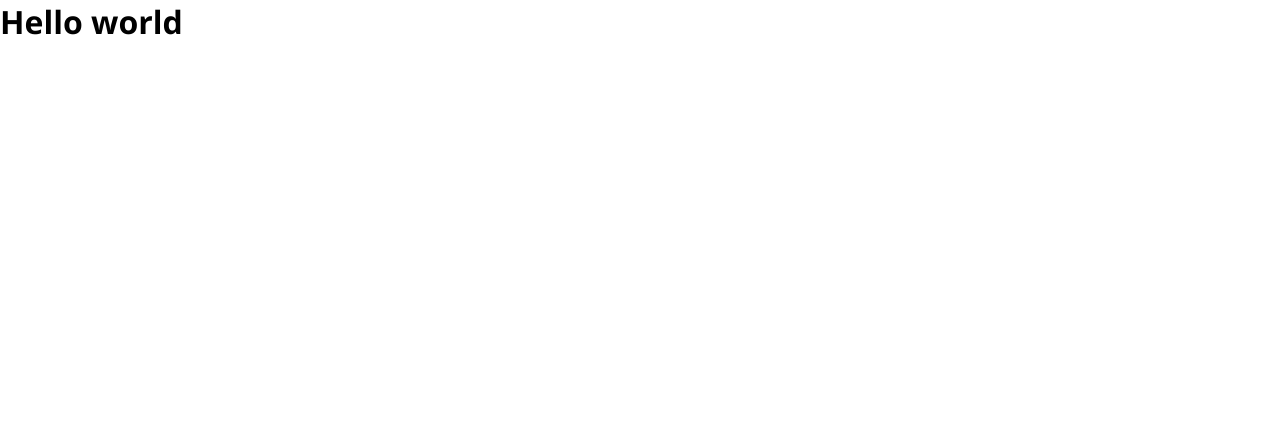
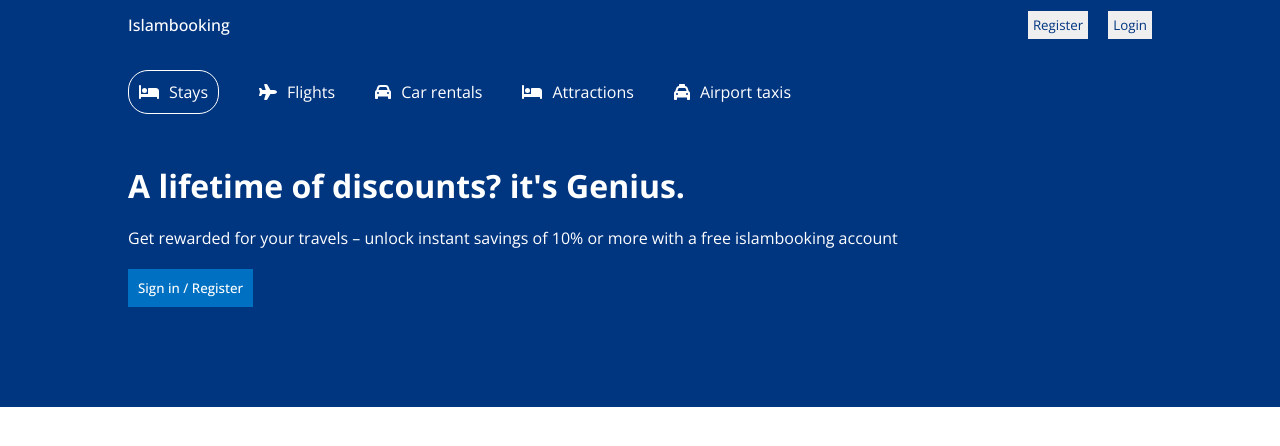
Before and after one commit to Darudul/Hotel_booking_app_client-, a React (Create React App) app: page / in a window 1280 px wide. Shown: the top 446 px of the page. Built offline with nearby package versions, Linux system fonts and the light colour scheme.

Commit message:
navbar and header added

```diff
--- a/package.json
+++ b/package.json
@@ -3,11 +3,16 @@
   "version": "0.1.0",
   "private": true,
   "dependencies": {
+    "@fortawesome/fontawesome-svg-core": "^6.2.0",
+    "@fortawesome/free-regular-svg-icons": "^6.2.0",
+    "@fortawesome/free-solid-svg-icons": "^6.2.0",
+    "@fortawesome/react-fontawesome": "^0.2.0",
     "@testing-library/jest-dom": "^5.16.5",
     "@testing-library/react": "^13.4.0",
     "@testing-library/user-event": "^13.5.0",
     "react": "^18.2.0",
     "react-dom": "^18.2.0",
+    "react-router-dom": "^6.4.3",
     "react-scripts": "5.0.1",
     "web-vitals": "^2.1.4"
   },
--- a/src/App.js
+++ b/src/App.js
@@ -1,10 +1,18 @@
+import { BrowserRouter, Route, Routes } from "react-router-dom";
+import Home from "./pages/home/Home";
+import Hotel from "./pages/hotel/Hotel";
+import List from "./pages/list/List";
 
 
 function App() {
   return (
-    <div>
-      <h1>Hello world</h1>
-    </div>
+    <BrowserRouter>
+      <Routes>
+        <Route path="/" element={<Home />} />
+        <Route path="/hotels" element={<List />} />
+        <Route path="/hotels/:id" element={<Hotel />} />
+      </Routes>
+    </BrowserRouter>
   );
 }
 
--- /dev/null
+++ b/src/components/navbar/Navbar.css
@@ -0,0 +1,28 @@
+.navbar{
+    height: 50px;
+    background-color: #003580;
+    display: flex;
+    justify-content: center;
+}
+
+.navContainer{
+    width: 100%;
+    max-width: 1024px;
+    color: white;
+    display: flex;
+    align-items: center;
+    justify-content: space-between;
+}
+
+.logo{
+    font-weight: 500;
+}
+
+.navButton{
+    margin-left: 20px;
+    border: none;
+    padding: 5px;
+    cursor: pointer;
+    color: #003580;
+
+}
--- /dev/null
+++ b/src/components/navbar/Navbar.jsx
@@ -0,0 +1,20 @@
+import "./Navbar.css"
+
+const Navbar = () => {
+  return (
+    <div className="navbar">
+        <div className="navContainer">
+            <span className="logo">Islambooking</span>
+            <div className="navItems">
+                <button className="navButton">Register</button>
+                <button className="navButton">Login</button>
+
+            </div>
+
+        </div>
+
+    </div>
+  )
+}
+
+export default Navbar
--- /dev/null
+++ b/src/components/navbar/header/Header.css
@@ -0,0 +1,37 @@
+.header{
+    background-color: #003580;
+    color: white;
+    display: flex;
+    justify-content: center;
+}
+.headerContainer{
+    width: 100%;
+    max-width: 1024px;
+    margin: 20px 0px 100px 0px;
+}
+.headerList{
+    display: flex;
+    gap: 40px;
+    margin-bottom: 50px;
+}
+.headerListItem{
+    display: flex;
+    align-items: center;
+    gap: 10px;
+}
+.headerListItem.active{
+    border: 1px solid white;
+    padding: 10px;
+    border-radius: 20px;
+}
+.headerDesc {
+    margin: 20px 0px;
+}
+.headerBtn {
+    background-color: #0071c2;
+    color: white;
+    font-weight: 500;
+    border: none;
+    padding: 10px;
+    cursor: pointer;
+}
--- /dev/null
+++ b/src/components/navbar/header/Header.jsx
@@ -0,0 +1,42 @@
+import { faBed, faCar, faPlane, faTaxi } from "@fortawesome/free-solid-svg-icons"
+import { FontAwesomeIcon } from "@fortawesome/react-fontawesome"
+import "./Header.css"
+
+const Header = () => {
+  return (
+    <div className="header" >
+        <div className="headerContainer">
+            <div className="headerList">
+                <div className="headerListItem active">
+                    <FontAwesomeIcon icon={faBed} />
+                    <span>Stays</span>
+                </div>
+                <div className="headerListItem">
+                <FontAwesomeIcon icon={faPlane} />
+                <span>Flights</span>
+              </div>
+              <div className="headerListItem">
+                <FontAwesomeIcon icon={faCar} />
+                <span>Car rentals</span>
+              </div>
+              <div className="headerListItem">
+                <FontAwesomeIcon icon={faBed} />
+                <span>Attractions</span>
+              </div>
+              <div className="headerListItem">
+                <FontAwesomeIcon icon={faTaxi} />
+                <span>Airport taxis</span>
+              </div>
+            </div>
+            <h1 className="headerTitle">A lifetime of discounts? it's Genius.</h1>
+            <p className="headerDesc">
+              Get rewarded for your travels – unlock instant savings of 10% or
+              more with a free islambooking account
+            </p>
+            <button className="headerBtn">Sign in / Register</button>
+        </div>
+    </div>
+  )
+}
+
+export default Header
--- /dev/null
+++ b/src/pages/home/Home.jsx
@@ -0,0 +1,14 @@
+import Header from '../../components/navbar/header/Header'
+import Navbar from '../../components/navbar/Navbar'
+import './Home.css'
+
+const Home = () => {
+  return (
+    <div>
+        <Navbar/>
+        <Header/>
+    </div>
+  )
+}
+
+export default Home
--- /dev/null
+++ b/src/pages/hotel/Hotel.jsx
@@ -0,0 +1,9 @@
+import React from 'react'
+
+const Hotel = () => {
+  return (
+    <div>Hotel</div>
+  )
+}
+
+export default Hotel
--- /dev/null
+++ b/src/pages/list/List.jsx
@@ -0,0 +1,9 @@
+import React from 'react'
+
+const List = () => {
+  return (
+    <div>List</div>
+  )
+}
+
+export default List
```
Also changed, not shown: src/pages/home/Home.css (added), 1 other file (tests, documents, lock files or other folders).
